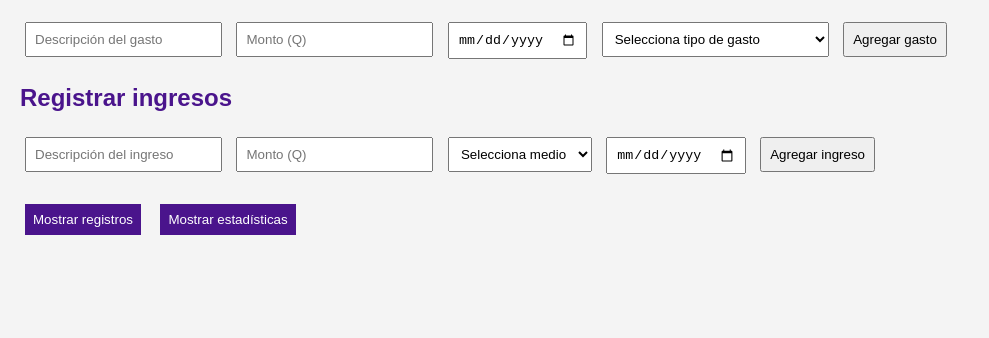
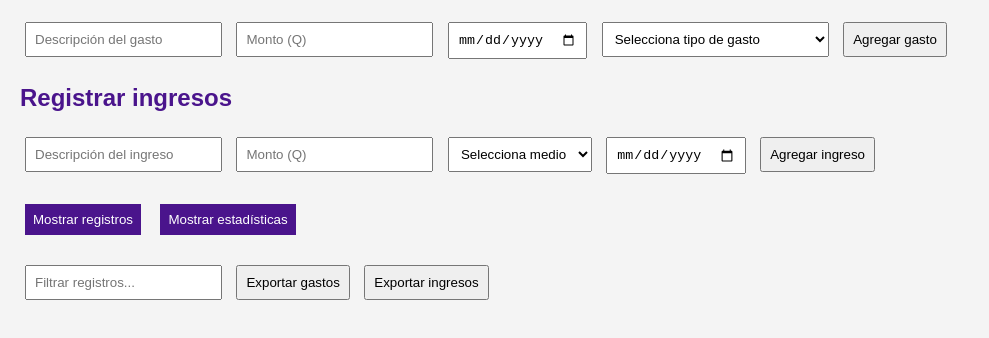
Before and after one commit to alexlm777/Inventoria, a plain HTML site: page index.html in a window 1280 px wide. Shown: the part 296-634 px from the top of the page, without its empty margins (0-989 px from the left). Drawn offline with Linux system fonts and the light colour scheme.

Commit message:
Update index.html

```diff
--- a/index.html
+++ b/index.html
@@ -51,6 +51,16 @@
     <button id="toggle-estadisticas">Mostrar estadísticas</button>
   </div>
 
+  <!-- Campo de filtro -->
+<input type="text" id="filtro-tabla" placeholder="Filtrar registros..." />
+
+<!-- Botones de exportación -->
+<button id="exportar-gastos">Exportar gastos</button>
+<button id="exportar-ingresos">Exportar ingresos</button>
+
+<!-- Librería SheetJS para exportar -->
+<script src="https://cdn.jsdelivr.net/npm/xlsx@0.18.5/dist/xlsx.full.min.js"></script>
+
   <!-- Sección de Tablas (Registros) -->
   <div id="tablas-registros" style="display: none;">
     <h2>Ingresos registrados</h2>
```
